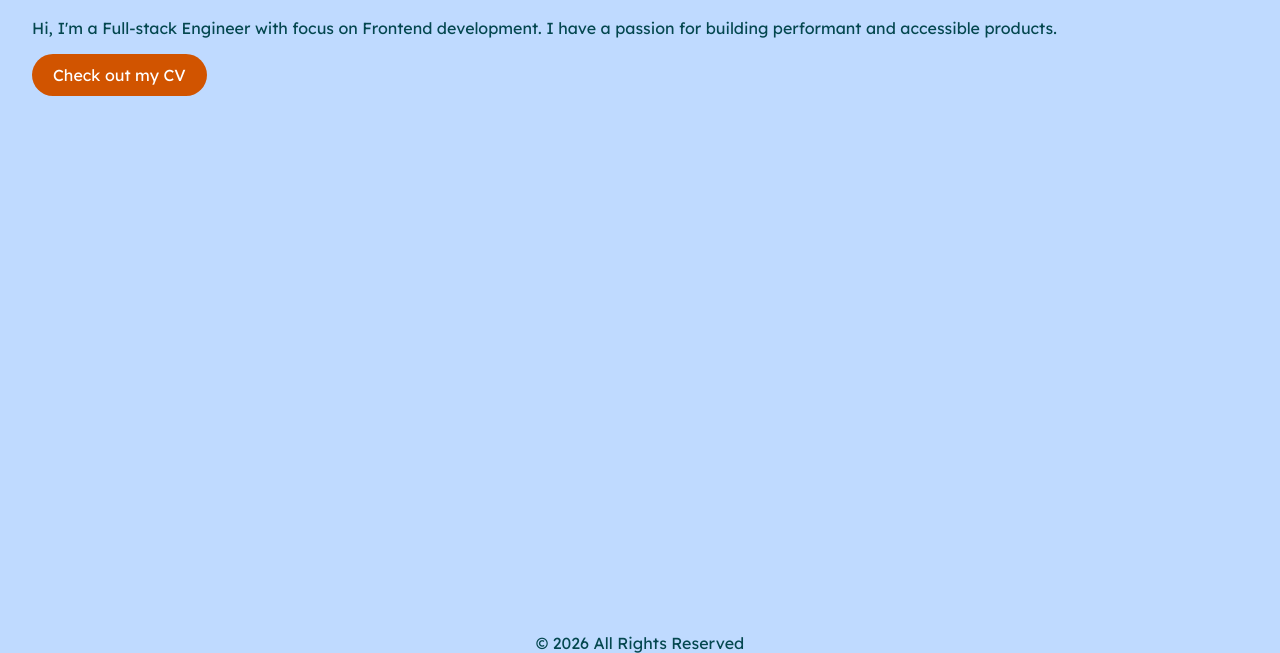
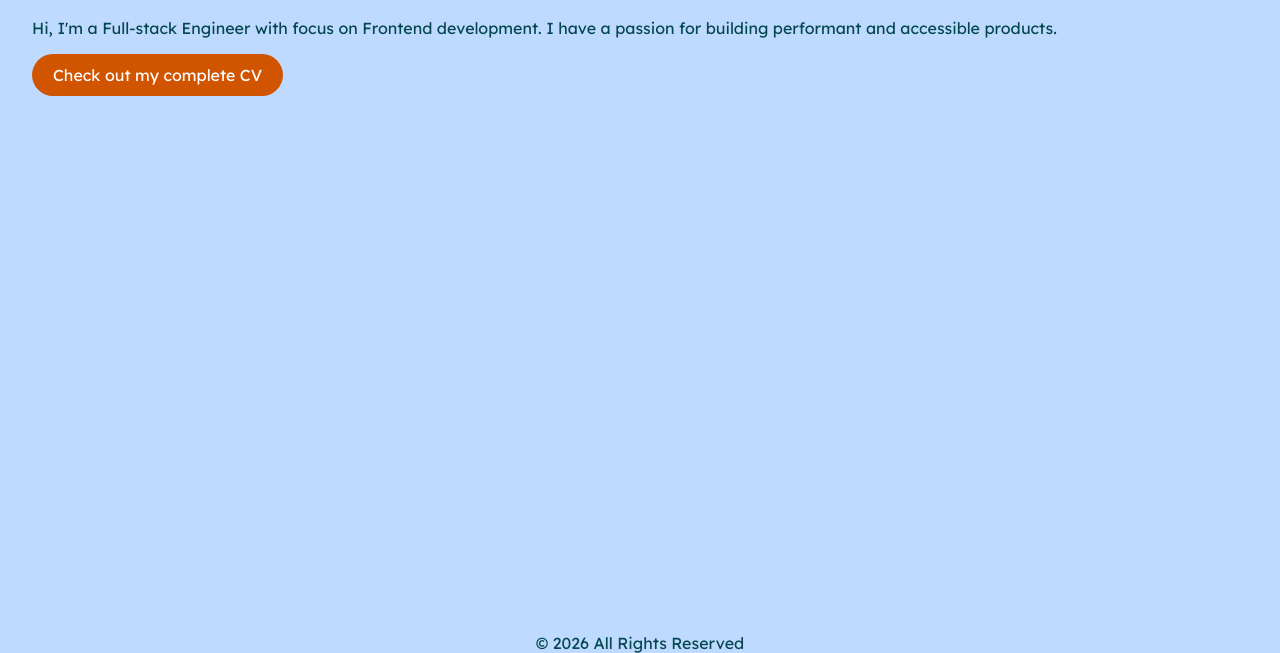
Before and after one commit to barbaraborges/barbaraborges.github.io, an Eleventy site: page src/index.md in a window 1280 px wide. Shown: the part 162-815 px from the top of the page. Built offline with nearby package versions, Linux system fonts and the light colour scheme; Eleventy itself is replaced by a stand-in of ours; files that its build step writes are made by us from their sources; files whose address does not match are found by name.

Commit message:
update cv link call to action

```diff
--- a/src/index.md
+++ b/src/index.md
@@ -7,4 +7,4 @@ title: Home
 
 Hi, I'm a Full-stack Engineer with focus on Frontend development. I have a passion for building performant and accessible products.
 
-<a class="btn" href="#">Check out my CV</a>
+<a class="btn" href="#">Check out my complete CV</a>
```
